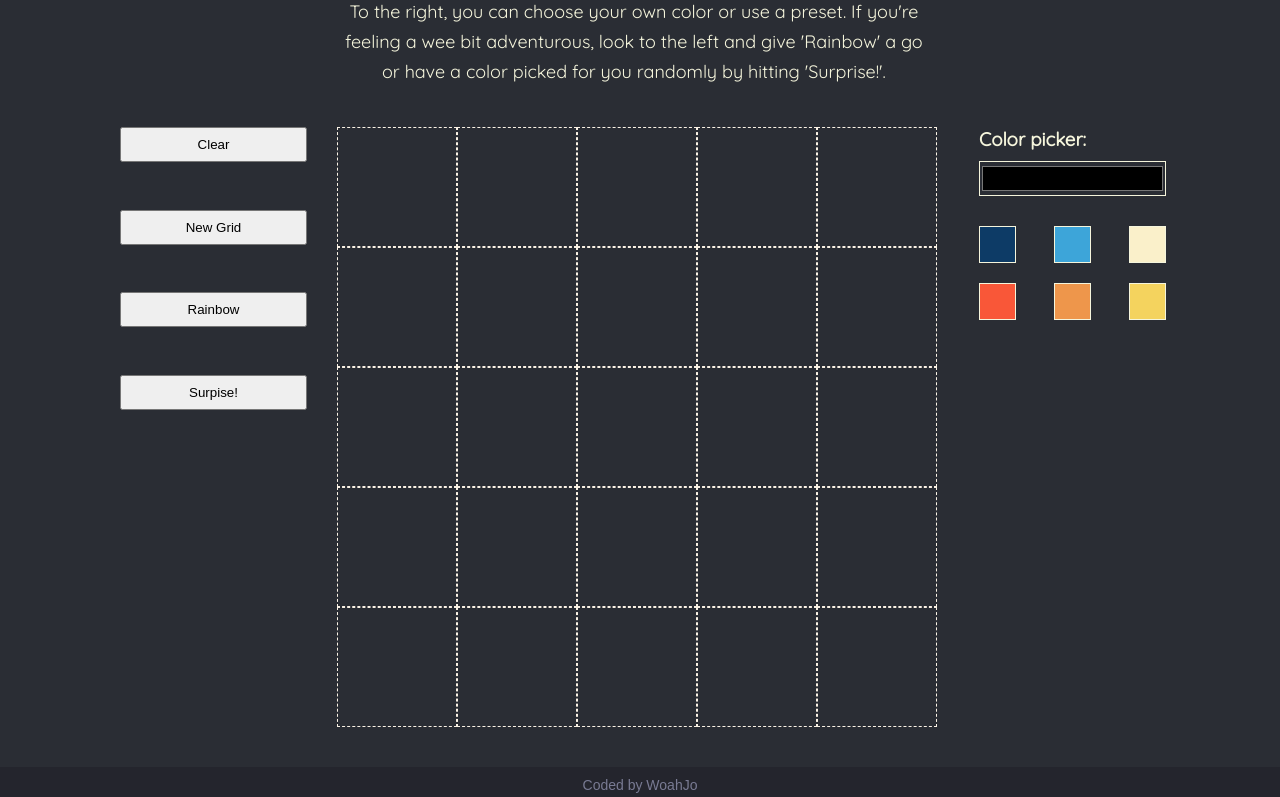
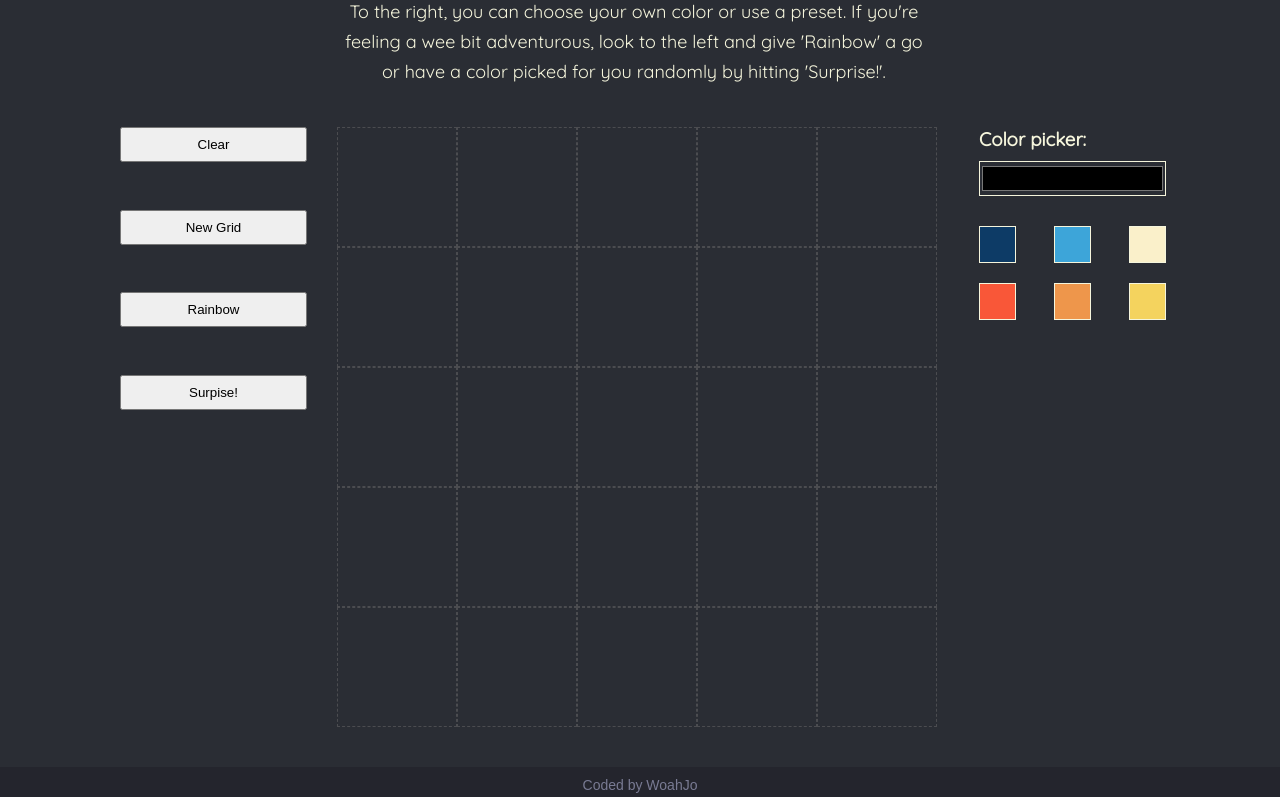
Before and after one commit to WoahJo/etch-a-sketch-2, a plain HTML site: page index.html in a window 1280 px wide. Shown: the part 125-922 px from the top of the page. Drawn offline with Linux system fonts and the light colour scheme; a web font is replaced by a local one.

Commit message:
Made the grid items' border more transparent for ease of view with large dimensions

```diff
--- a/style.css
+++ b/style.css
@@ -172,7 +172,7 @@ button {
 }
 
 .grid-item{
-    border: 1px dashed rgb(250, 242, 229);
+    border: 1px dashed rgba(153, 150, 145, 0.3);
     width: 1fr;
     height: 1fr;
     background: transparent;
```
